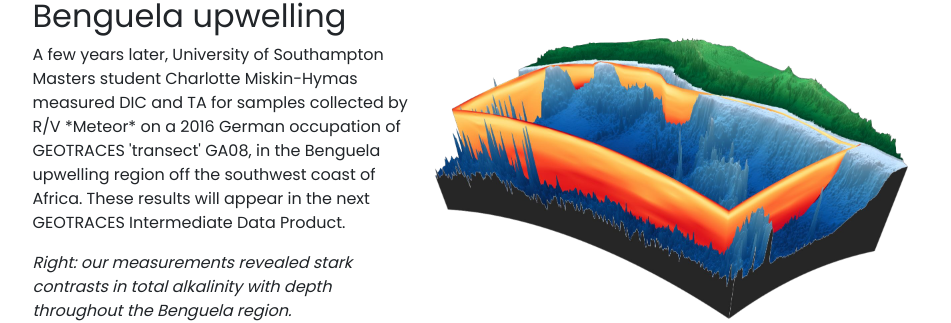
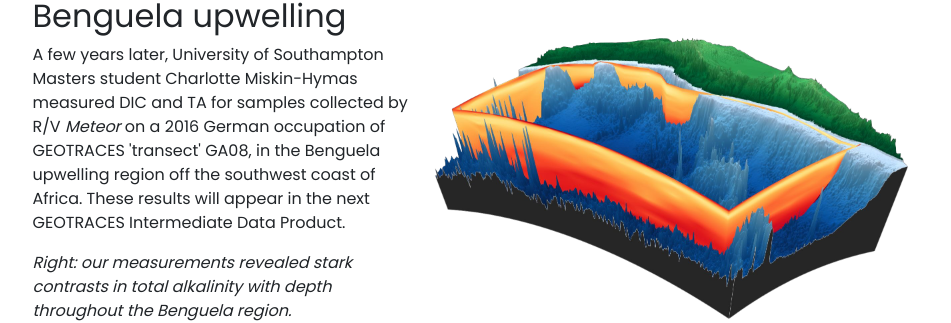
Before and after one commit to mvdh7/mvdh7.github.io, a Jekyll site: the page built from _projects/500-geotraces.md, in a window 1280 px wide and 900 px high, scrolled down 1364 px. Shown: the part 217-540 px from the top of the window, without its empty margins (160-1111 px from the left). Built offline with Jekyll 4.4.1, drawn with Linux system fonts in a browser that asks for light colours; nearby versions of some CDN libraries; comment, search, counter and statistics services are not loaded.

Commit message:
Fix md in html

```diff
--- a/_projects/500-geotraces.md
+++ b/_projects/500-geotraces.md
@@ -78,7 +78,7 @@ Schlitzer, R. et al. [286 authors] (2018). <strong>The GEOTRACES Intermediate Da
 <div>
 <h2>Benguela upwelling</h2>
 
-<p>A few years later, University of Southampton Masters student Charlotte Miskin-Hymas measured DIC and TA for samples collected by R/V *Meteor* on a 2016 German occupation of GEOTRACES 'transect' GA08, in the Benguela upwelling region off the southwest coast of Africa. These results will appear in the next GEOTRACES Intermediate Data Product.</p>
+<p>A few years later, University of Southampton Masters student Charlotte Miskin-Hymas measured DIC and TA for samples collected by R/V <i>Meteor</i> on a 2016 German occupation of GEOTRACES 'transect' GA08, in the Benguela upwelling region off the southwest coast of Africa. These results will appear in the next GEOTRACES Intermediate Data Product.</p>
 
 <p><i>Right: our measurements revealed stark contrasts in total alkalinity with depth throughout the Benguela region.</i></p>
 
```
